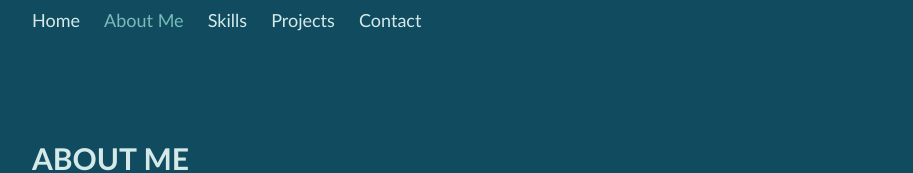
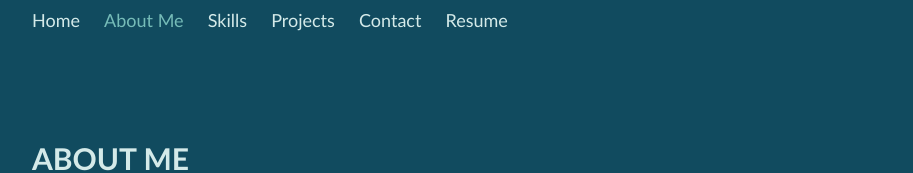
Before and after one commit to yamini00d/my-portfolio, a plain HTML site: page about.html in a window 1280 px wide. Shown: the top 173 px of the page, without its empty margins (73-986 px from the left). Drawn offline with Linux system fonts and the light colour scheme.

Commit message:
Added resume

```diff
--- a/about.html
+++ b/about.html
@@ -13,6 +13,7 @@
           <a class="topmenu" href="./skills.html">Skills</a>
           <a class="topmenu" href="./projects.html">Projects</a>
           <a class="topmenu" href="./contact.html">Contact</a>
+          <a class="topmenu" href="./YaminiDuraisingamResume.pdf" target="_blank">Resume</a>
         </div>
       </nav>
     <section id="about" class="container">
```
Also changed, not shown: contact.html (+1 -0 lines), index.html (+1 -0 lines), projects.html (+1 -0 lines), skills.html (+1 -0 lines), 2 other files.
